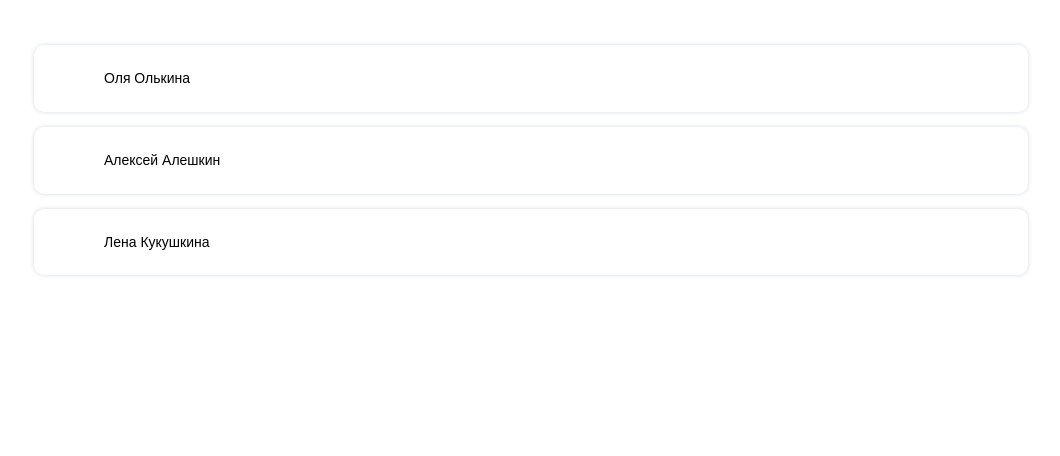
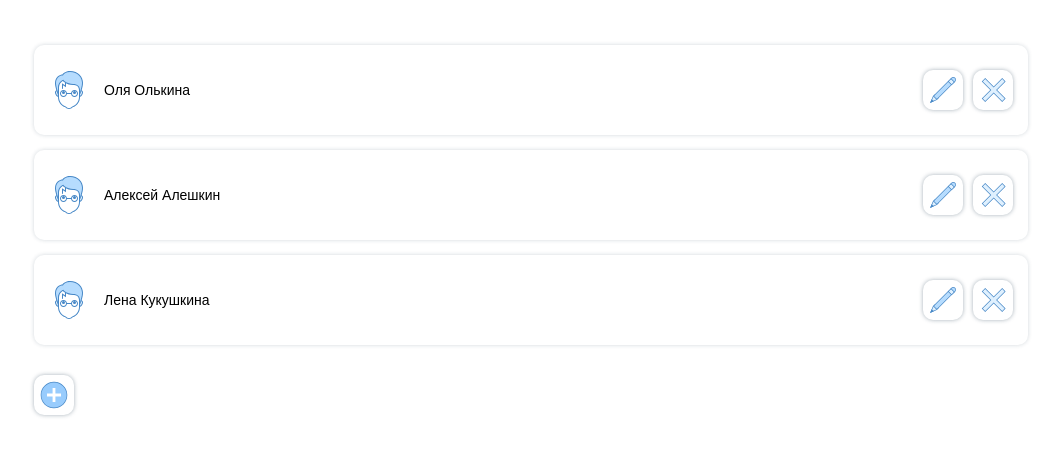
Before and after one commit to morwen27/coworker-vue, a Vue app: page / in a window 1280 px wide. Shown: the top 456 px of the page, without its empty margins (109-1169 px from the left). Built offline with nearby package versions, Linux system fonts and the light colour scheme; data requests are answered from the project's data file.

Commit message:
WIP: added btn component and remove event

```diff
--- a/src/App.vue
+++ b/src/App.vue
@@ -1,6 +1,10 @@
 <template>
   <div id="app">
-    <person-list :persons="persons"></person-list>
+    <person-list
+      :persons="persons"
+      @remove-person="removePerson($event)"
+    ></person-list>
+    <button-action :type-action="'add'" :is-modal="false"></button-action>
   </div>
 </template>
 
@@ -9,12 +13,14 @@ import axios from "axios";
 import { Component, Vue } from "vue-property-decorator";
 import { Person } from "./models/person";
 import PersonList from "@/components/PersonList.vue";
+import ButtonAction from "@/components/ButtonAction.vue";
 
 const baseURL = "http://localhost:3000/persons";
 
 @Component({
   components: {
     PersonList,
+    ButtonAction,
   },
 })
 export default class App extends Vue {
@@ -28,6 +34,10 @@ export default class App extends Vue {
     } catch (error) {
       console.log(`Во время запроза произошла следующая ошибка: ${error}`);
     }
+  }
+
+  removePerson(id: number) {
+    console.log(id);
   }
 }
 </script>
@@ -56,4 +66,11 @@ body {
 ul {
   list-style: none;
 }
+
+.button-wrapper {
+  display: flex;
+  flex-flow: row wrap;
+  justify-content: flex-end;
+  margin: 0 -5px -5px;
+}
 </style>
--- /dev/null
+++ b/src/components/ButtonAction.vue
@@ -0,0 +1,74 @@
+<template>
+  <button type="button" class="button" :class="classModificator">
+    {{ title }}
+  </button>
+</template>
+
+<script lang="ts">
+import Vue from "vue";
+import Component from "vue-class-component";
+import { ButtonActions } from "@/models/button-actions";
+import { Emit, Prop } from "vue-property-decorator";
+
+export const buttonTypes = {
+  [ButtonActions.add]: {
+    title: "Добавить",
+    class: "button_add",
+  },
+  [ButtonActions.edit]: {
+    title: "Изменить",
+    class: "button_edit",
+  },
+  [ButtonActions.remove]: {
+    title: "Удалить",
+    class: "button_remove",
+  },
+};
+
+@Component
+export default class ButtonAction extends Vue {
+  @Prop() readonly typeAction!: ButtonActions;
+  @Prop() readonly isModal!: boolean;
+
+  eventName!: string;
+
+  get title() {
+    return this.isModal ? buttonTypes[this.typeAction].title : "";
+  }
+
+  get classModificator() {
+    return buttonTypes[this.typeAction].class;
+  }
+}
+</script>
+
+<style lang="scss">
+.button {
+  display: flex;
+  margin: 0 5px 5px;
+  min-width: 40px;
+  min-height: 40px;
+  background: none;
+  border-radius: 10px;
+  border: 0;
+  box-shadow: 0px 0px 4px 0px rgba(34, 60, 80, 0.4);
+  cursor: pointer;
+
+  &.button_remove {
+    background: url("@/assets/icons/remove-icon.svg") no-repeat;
+  }
+  &.button_edit {
+    background: url("@/assets/icons/edit-icon.svg") no-repeat;
+  }
+  &.button_add {
+    margin-left: 0;
+    background: url("@/assets/icons/add-icon.svg") no-repeat;
+  }
+  &.button_remove,
+  &.button_edit,
+  &.button_add {
+    background-position: center center;
+    background-size: 70% 70%;
+  }
+}
+</style>
--- a/src/components/PersonList.vue
+++ b/src/components/PersonList.vue
@@ -7,6 +7,15 @@
       class="person-list__item"
     >
       <span>{{ person.firstName }} {{ person.lastName }}</span>
+      <span class="button-wrapper">
+        <!-- <button type="button" @click="removePerson(person.id)"></button> -->
+        <button-action :type-action="'edit'" :is-modal="false"></button-action>
+        <button-action
+          :type-action="'remove'"
+          :is-modal="false"
+          @click="removePerson($event)"
+        ></button-action>
+      </span>
     </li>
   </ul>
   <p v-else class="persons-list persons-list_empty">
@@ -15,12 +24,23 @@
 </template>
 
 <script lang="ts">
-import { Component, Vue, Prop } from "vue-property-decorator";
+import { Component, Vue, Prop, Emit } from "vue-property-decorator";
+import ButtonAction from "@/components/ButtonAction.vue";
 import { Person } from "@/models/person";
 
-@Component
+@Component({
+  components: {
+    ButtonAction,
+  },
+})
 export default class PersonList extends Vue {
   @Prop() readonly persons?: Person[];
+
+  // @Emit("remove-person")
+  removePerson(evt: Event) {
+    console.log(evt.target);
+    // return evt.target;
+  }
 }
 </script>
 
@@ -36,7 +56,7 @@ export default class PersonList extends Vue {
   margin: 0 0 15px;
   padding: 25px 15px 25px 70px;
   border-radius: 10px;
-  // background: url('./assets/icons/user-icon.svg') no-repeat 15px center;
+  background: url("@/assets/icons/user-icon.svg") no-repeat 15px center;
   box-shadow: 0px 0px 4px 0px rgba(34, 60, 80, 0.2);
 }
 
--- /dev/null
+++ b/src/models/button-actions.ts
@@ -0,0 +1,5 @@
+export enum ButtonActions {
+  add = "add",
+  edit = "edit",
+  remove = "remove",
+}
```
Also changed, not shown: src/models/modal-type.ts (added, +7 -0 lines).
